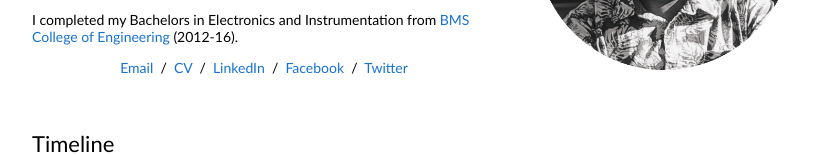
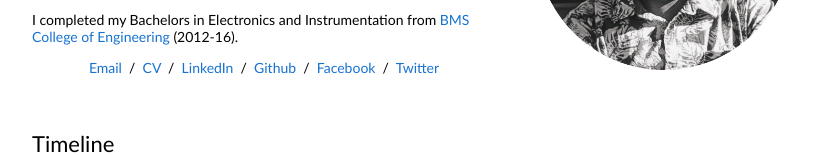
Before and after one commit to AmitProspeed/amitprospeed.github.io, a plain HTML site: page index.html in a window 1280 px wide. Shown: the part 231-386 px from the top of the page, without its empty margins (228-1051 px from the left). Drawn offline with Linux system fonts and the light colour scheme.

Commit message:
Upadted github link

```diff
--- a/index.html
+++ b/index.html
@@ -33,6 +33,7 @@
                 <a href="mailto:amit.roy@colorado.edu">Email</a> &nbsp/&nbsp
                 <a href="data/amit-CV.pdf">CV</a> &nbsp/&nbsp
                 <a href="https://www.linkedin.com/in/amitbaranroy/">LinkedIn</a> &nbsp/&nbsp
+                <a href="https://github.com/AmitProspeed">Github</a> &nbsp/&nbsp
                 <a href="https://www.facebook.com/amitbaranroy/">Facebook</a> &nbsp/&nbsp
                 <a href="https://twitter.com/amitprospeed">Twitter</a>
               </p>
```
